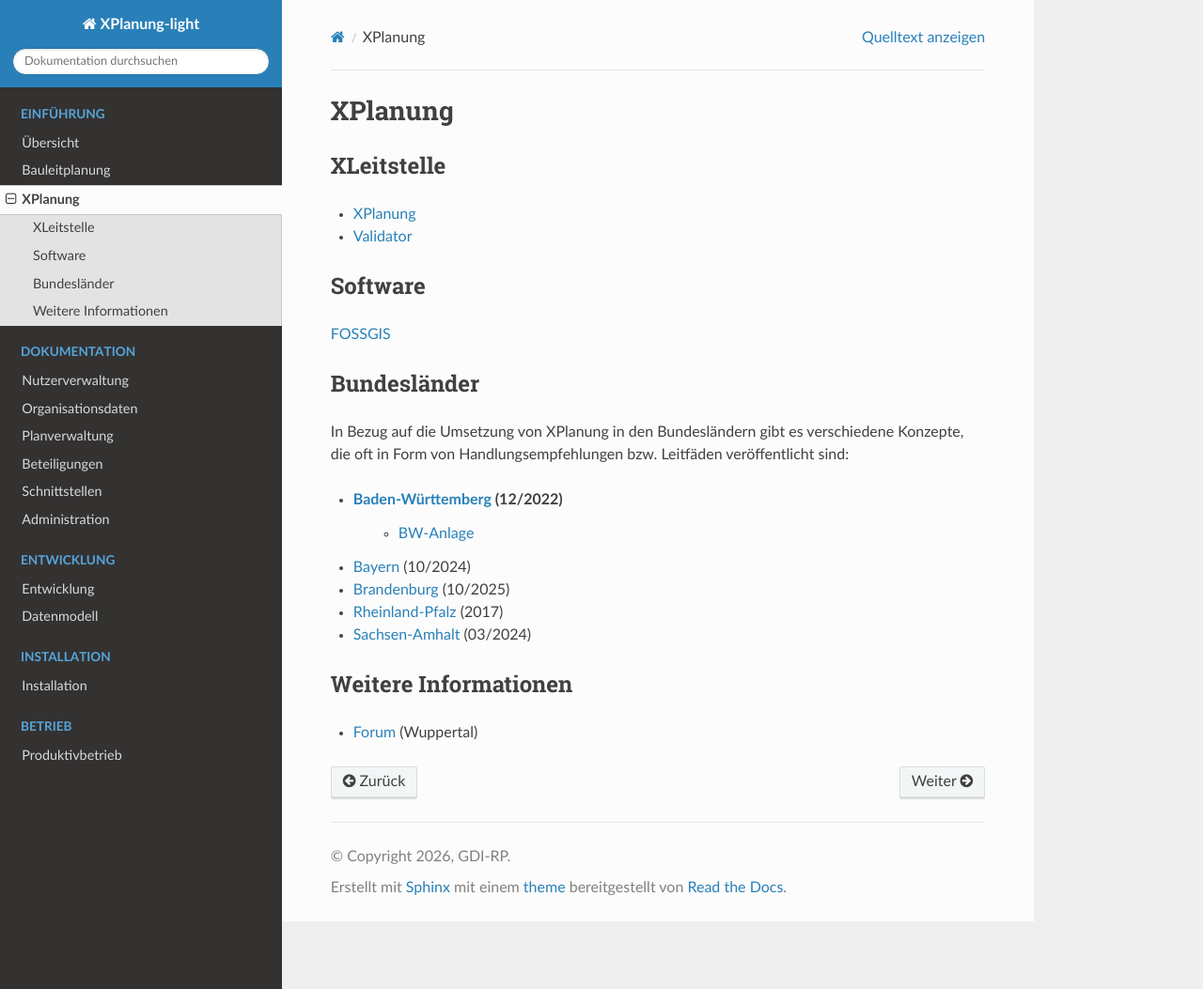
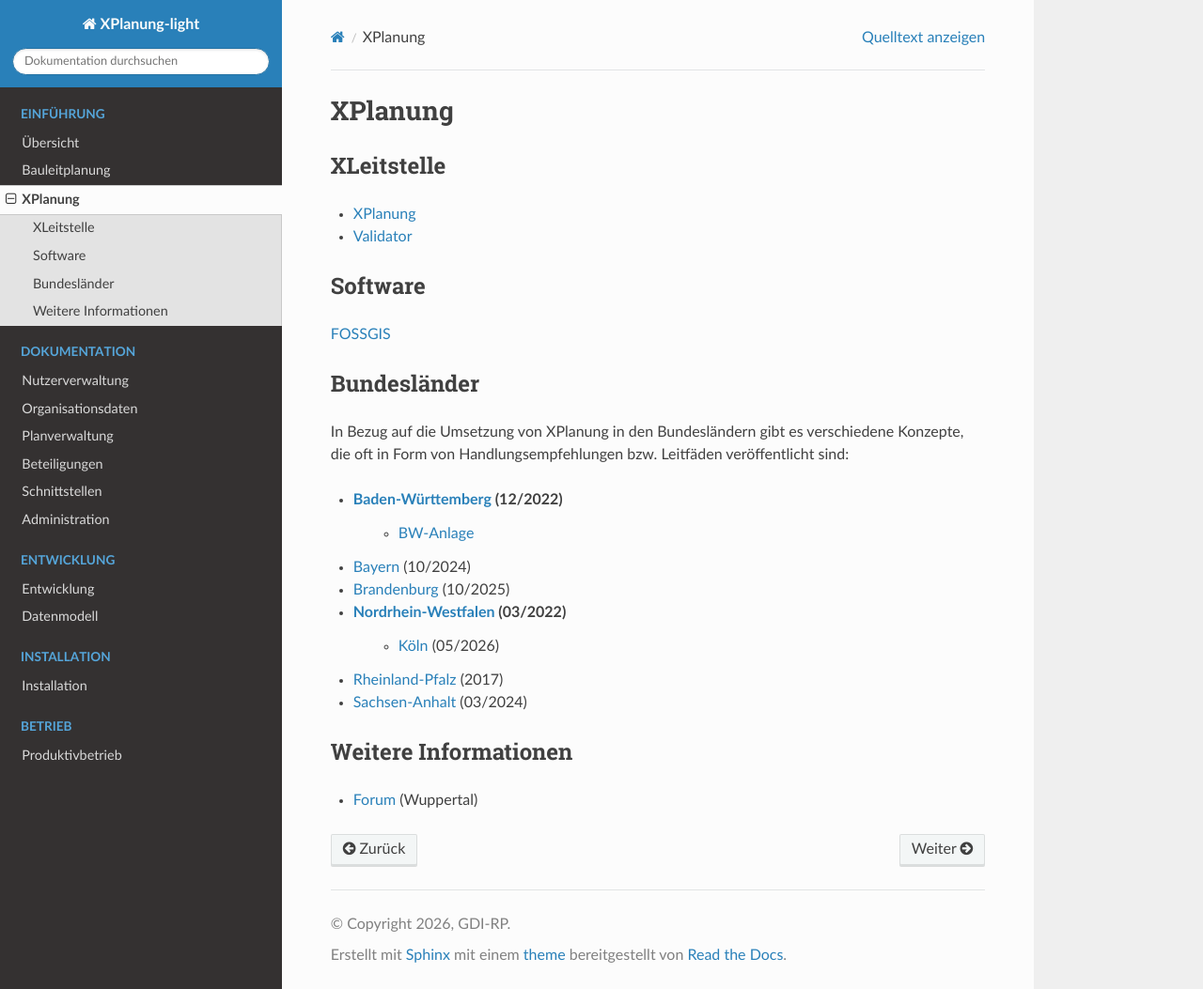
Before and after one commit to mrmap-community/xplanung_light, a Sphinx documentation site: the page built from docs/source/introduction/xplanung.rst, in a window 1280 px wide and 1053 px high. Shown: the whole window at 94% size. Built offline with Sphinx 7.4.7 and the Read the Docs theme 3.1.0, drawn with Linux system fonts in a browser that asks for light colours.

Commit message:
Filter von or auf | zurück gewechselt, Links auf NRW/Köln

```diff
--- a/docs/source/introduction/xplanung.rst
+++ b/docs/source/introduction/xplanung.rst
@@ -26,8 +26,11 @@
     * `BW-Anlage`_
 * `Bayern`_ (10/2024)
 * `Brandenburg`_ (10/2025)
+* `Nordrhein-Westfalen`_ (03/2022)
+    * `Köln`_ (05/2026)
 * `Rheinland-Pfalz`_ (2017)
-* `Sachsen-Amhalt`_ (03/2024)
+* `Sachsen-Anhalt`_ (03/2024)
+
 
 *********************
 Weitere Informationen
@@ -53,4 +56,8 @@
 
 .. _Rheinland-Pfalz: https://www.geoportal.rlp.de/mediawiki/images/c/c7/Leitfaden_Bereitstellung_komm_Plaene.pdf
 
-.. _Sachsen-Amhalt: https://mid.sachsen-anhalt.de/fileadmin/Bibliothek/Politik_und_Verwaltung/MLV/MID/Ministerium/Publikationen/XPlanung-Leitfaden-Sachsen-Anhalt.pdf
+.. _Sachsen-Anhalt: https://mid.sachsen-anhalt.de/fileadmin/Bibliothek/Politik_und_Verwaltung/MLV/MID/Ministerium/Publikationen/XPlanung-Leitfaden-Sachsen-Anhalt.pdf
+
+.. _Nordrhein-Westfalen: https://bauportal.nrw/system/files/media/document/file/22-03-14-musterpflichtenheft_xplanung_nrw.pdf
+
+.. _Köln: https://www.stadt-koeln.de/mediaasset/content/pdf61/xplanung_pflichtenheft_3.0.pdf
```
Also changed, not shown: 1 other file.
